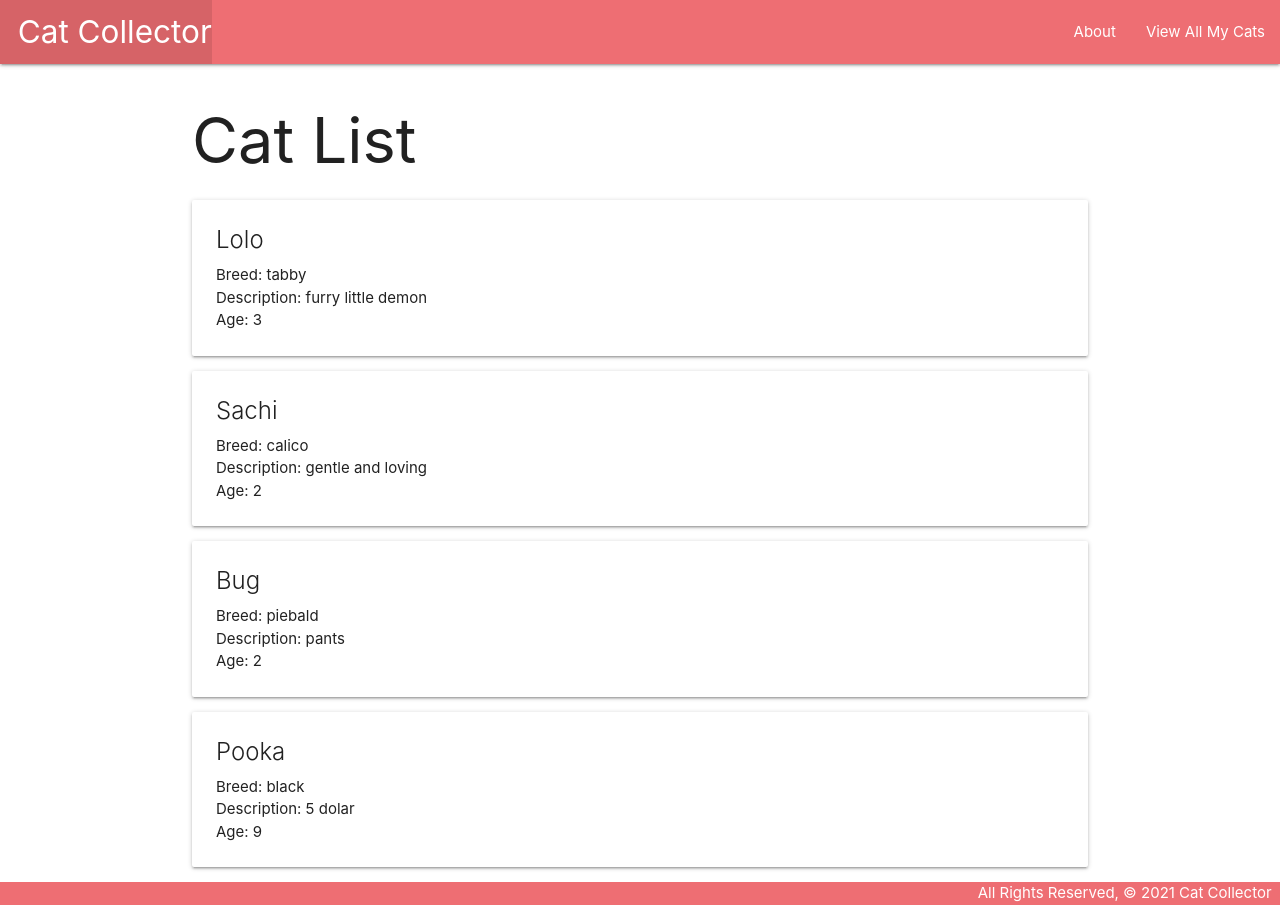
After one commit to carldamey/cat-collector, a Django app: page /cats/ in a window 1280 px wide. The commit adds this page. Run offline with Django 5.2, Linux system fonts and the light colour scheme.

Commit message:
finishes lessons implementing cats index functionality

```diff
--- a/main_app/templates/base.html
+++ b/main_app/templates/base.html
@@ -19,6 +19,7 @@
         </ul>
         <ul class="right">
           <li><a href="/about">About</a></li>
+          <li><a href="/cats">View All My Cats</a></li>
         </ul>
       </div>
     </nav>
--- /dev/null
+++ b/main_app/templates/cats/index.html
@@ -0,0 +1,21 @@
+{% extends 'base.html' %}
+{% block content %}
+
+<h1>Cat List</h1>
+
+{% for cat in cats %}
+  <div class="card">
+    <div class="card-content">
+      <span class="card-title">{{ cat.name }}</span>
+      <p>Breed: {{ cat.breed }}</p>
+      <p>Description: {{ cat.description }}</p>
+      {% if cat.age > 0 %}
+        <p>Age: {{ cat.age }}</p>
+      {% else %}
+        <p>Age: Kitten</p>
+      {% endif %}
+    </div>
+  </div>
+{% endfor %}
+
+{% endblock %}
--- a/main_app/urls.py
+++ b/main_app/urls.py
@@ -4,4 +4,5 @@ from . import views
 urlpatterns = [
   path('', views.home, name='home'),
   path('about/', views.about, name='about'),
+  path('cats/', views.cats_index, name='index')
 ]
--- a/main_app/views.py
+++ b/main_app/views.py
@@ -1,4 +1,11 @@
 from django.shortcuts import render
+
+cats = [
+  {'name': 'Lolo', 'breed': 'tabby', 'description': 'furry little demon', 'age': 3},
+  {'name': 'Sachi', 'breed': 'calico', 'description': 'gentle and loving', 'age': 2},
+  {'name': 'Bug', 'breed': 'piebald', 'description': 'pants', 'age': 2},
+  {'name': 'Pooka', 'breed': 'black', 'description': '5 dolar', 'age': 9},
+]
 
 # Create your views here.
 def home(request):
@@ -6,3 +13,8 @@ def home(request):
 
 def about(request):
   return render(request, 'about.html')
+
+def cats_index(request):
+  return render(request, 'cats/index.html' , {
+    'cats': cats,
+  })
```
